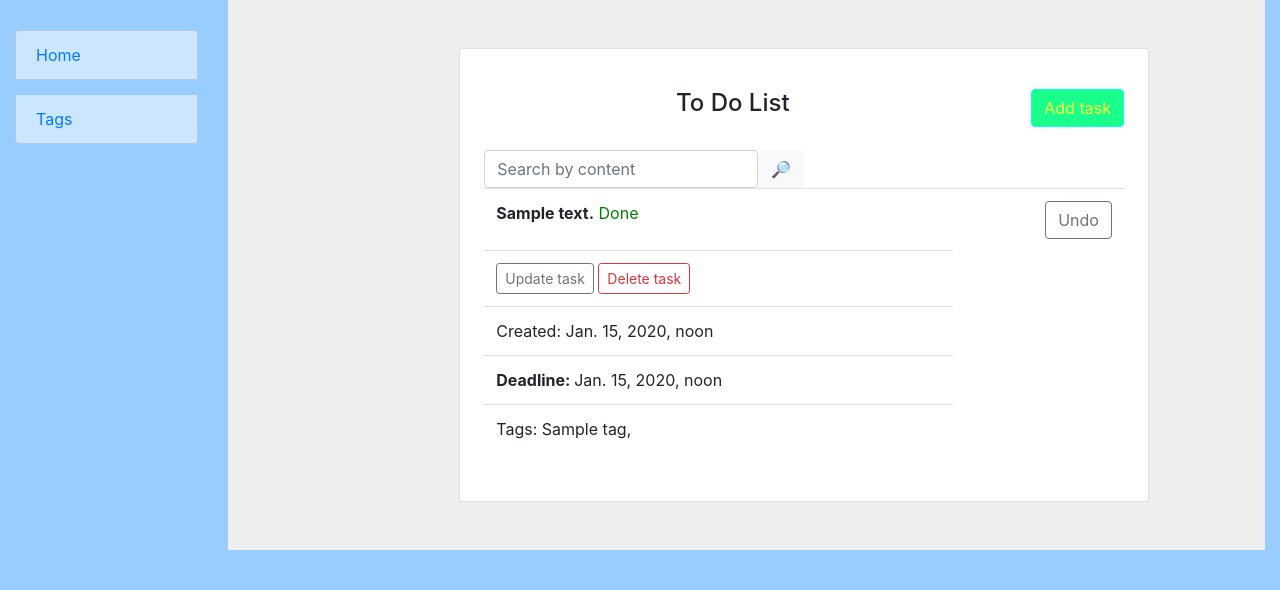
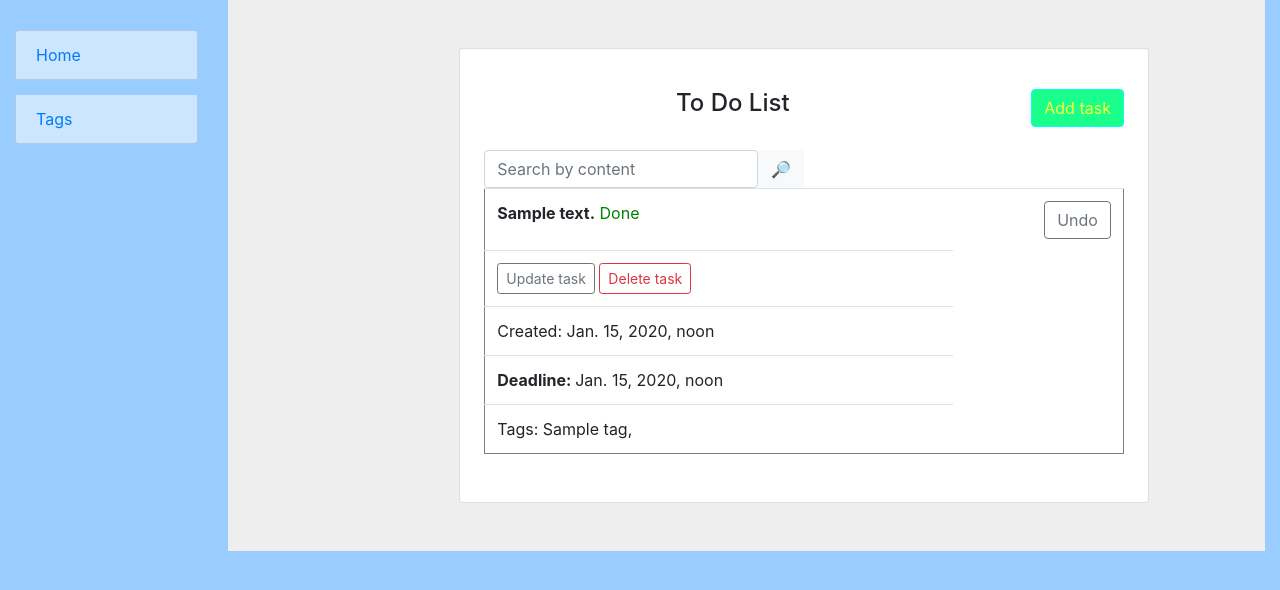
Before and after one commit to prochigor/to-do-list, a Django app: page / in a window 1280 px wide. Shown: the top 590 px of the page. Run offline with Django 4.2, Linux system fonts and the light colour scheme; tables that the repository leaves empty hold one stand-in row (values such as "Sample post"); some libraries are stand-ins or nearby versions.

Commit message:
add border in templates

```diff
--- a/templates/to_do/index.html
+++ b/templates/to_do/index.html
@@ -22,7 +22,7 @@
               </form>
 
               {% for do in todo_list %}
-                <table class="table mb-4">
+                <table class="table mb-4" style="padding-bottom: 5px; padding-top: 5px; border: 1px solid grey;">
                   <tr>
                     <td>
                       <strong>{{ do.content }}</strong>
```
